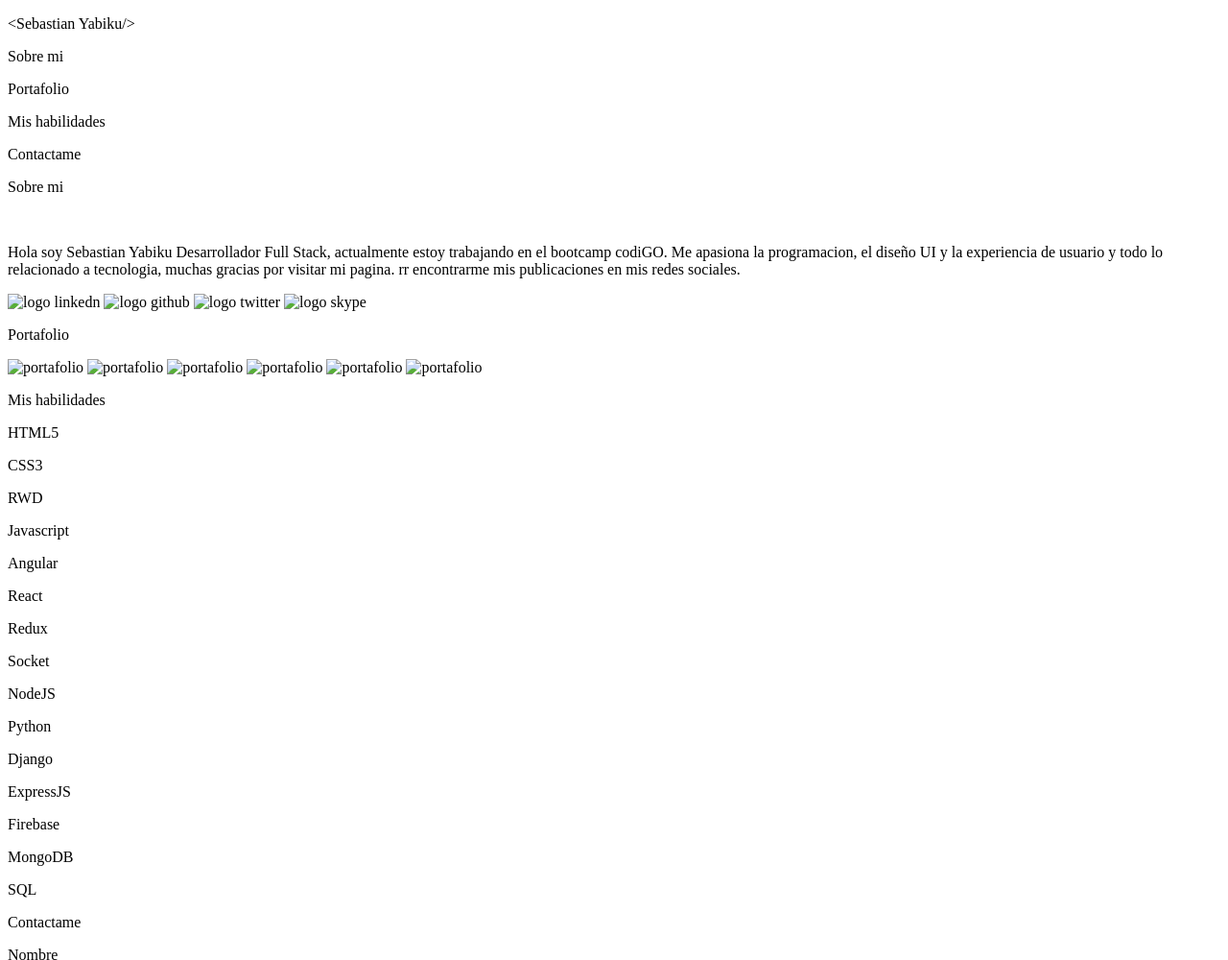
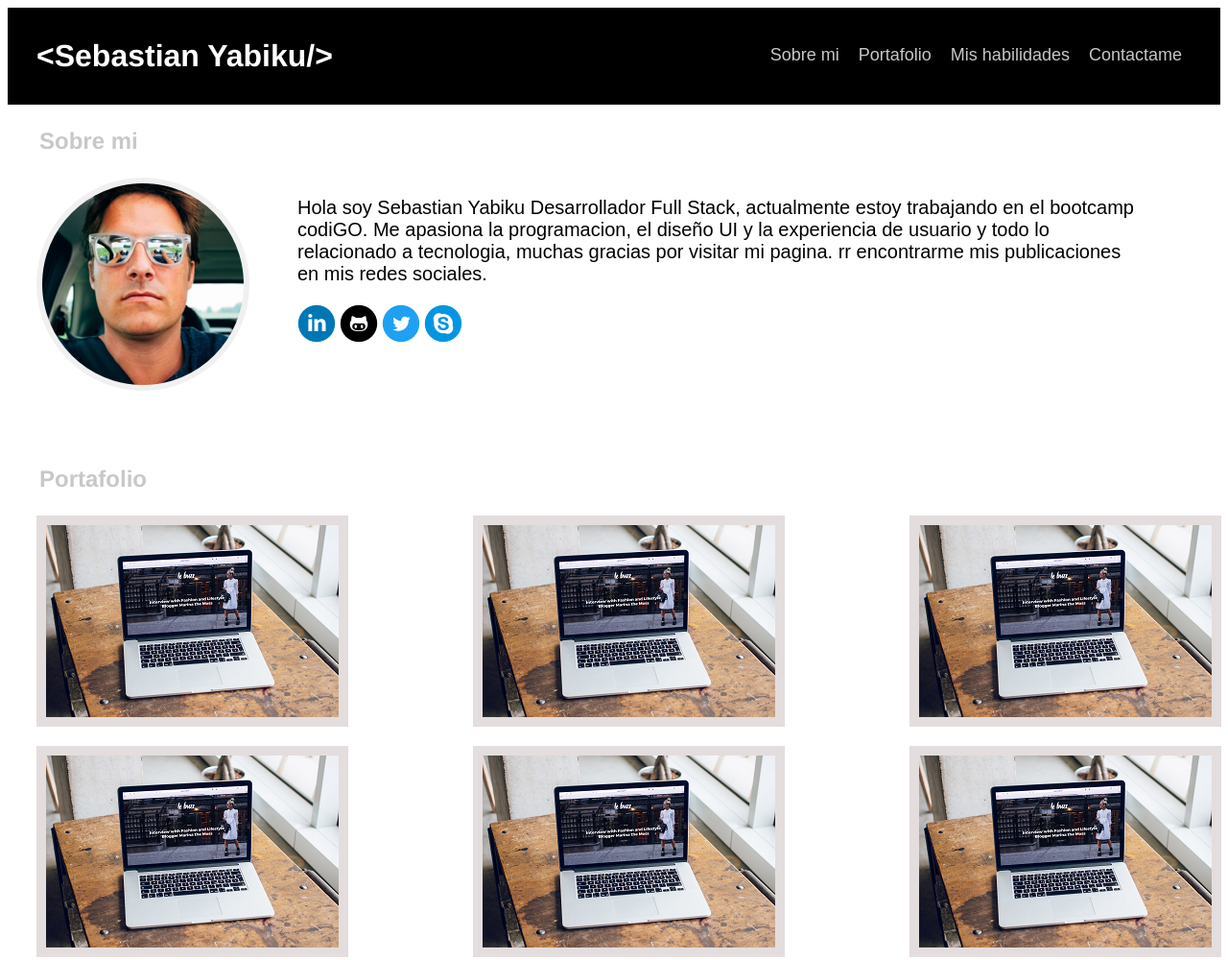
Before and after one commit to Mariega/ejercicio-extra, a plain HTML site: page index.html in a window 1280 px wide. Shown: the top 1000 px of the page at 96% size. Drawn offline with Linux system fonts and the light colour scheme; the site is published under a folder, as on GitHub Pages, so addresses that start at the root find nothing.

Commit message:
cambios html

```diff
--- a/index.html
+++ b/index.html
@@ -4,7 +4,7 @@
     <meta charset="UTF-8">
     <meta name="viewport" content="width=device-width, initial-scale=1.0">
     <meta http-equiv="X-UA-Compatible" content="ie=edge">
-    <link rel="stylesheet" type="text/css" href="/styles/main.css">
+    <link rel="stylesheet" type="text/css" href="styles/main.css">
     <title>Proyecto extra</title>
 </head>
 <body>
@@ -19,28 +19,28 @@
   </header>
   <section class="Sobremi">
     <p class="Sobremi__titulo">Sobre mi</p>
-    <img class="Sobremi__imagenperfil" src="/imagenes/foto de perfil.png" alt="">
+    <img class="Sobremi__imagenperfil" src="imagenes/foto de perfil.png" alt="">
     <p class="Sobremi__descripcion">
       Hola soy Sebastian Yabiku Desarrollador Full Stack, actualmente estoy trabajando
       en el bootcamp codiGO. Me apasiona la programacion, el diseño UI  y la experiencia de usuario y todo lo relacionado a tecnologia,
       muchas gracias por visitar mi pagina. rr encontrarme mis publicaciones en mis redes sociales.
     </p>
     <div class="Sobremi_imagenesredes">
-      <img src="/imagenes/logo linkedn.png" alt="logo linkedn">
-      <img src="/imagenes/logo github.png" alt="logo github">
-      <img src="/imagenes/logo twitter.png" alt="logo twitter">
-      <img src="/imagenes/logo skype.png" alt="logo skype">
+      <img src="imagenes/logo linkedn.png" alt="logo linkedn">
+      <img src="imagenes/logo github.png" alt="logo github">
+      <img src="imagenes/logo twitter.png" alt="logo twitter">
+      <img src="imagenes/logo skype.png" alt="logo skype">
     </div>
   </section>
   <section class="Portafolio">
     <p class="Portafolio__titulo">Portafolio</p>
     <div class="Portafolio__imagenes">
-      <img src="/imagenes/portafolio.png" alt="portafolio">
-      <img src="/imagenes/portafolio.png" alt="portafolio">
-      <img src="/imagenes/portafolio.png" alt="portafolio">
-      <img src="/imagenes/portafolio.png" alt="portafolio">
-      <img src="/imagenes/portafolio.png" alt="portafolio">
-      <img src="/imagenes/portafolio.png" alt="portafolio">
+      <img src="imagenes/portafolio.png" alt="portafolio">
+      <img src="imagenes/portafolio.png" alt="portafolio">
+      <img src="imagenes/portafolio.png" alt="portafolio">
+      <img src="imagenes/portafolio.png" alt="portafolio">
+      <img src="imagenes/portafolio.png" alt="portafolio">
+      <img src="imagenes/portafolio.png" alt="portafolio">
     </div>
   </section>
   <section class="Mishabilidades">
```
